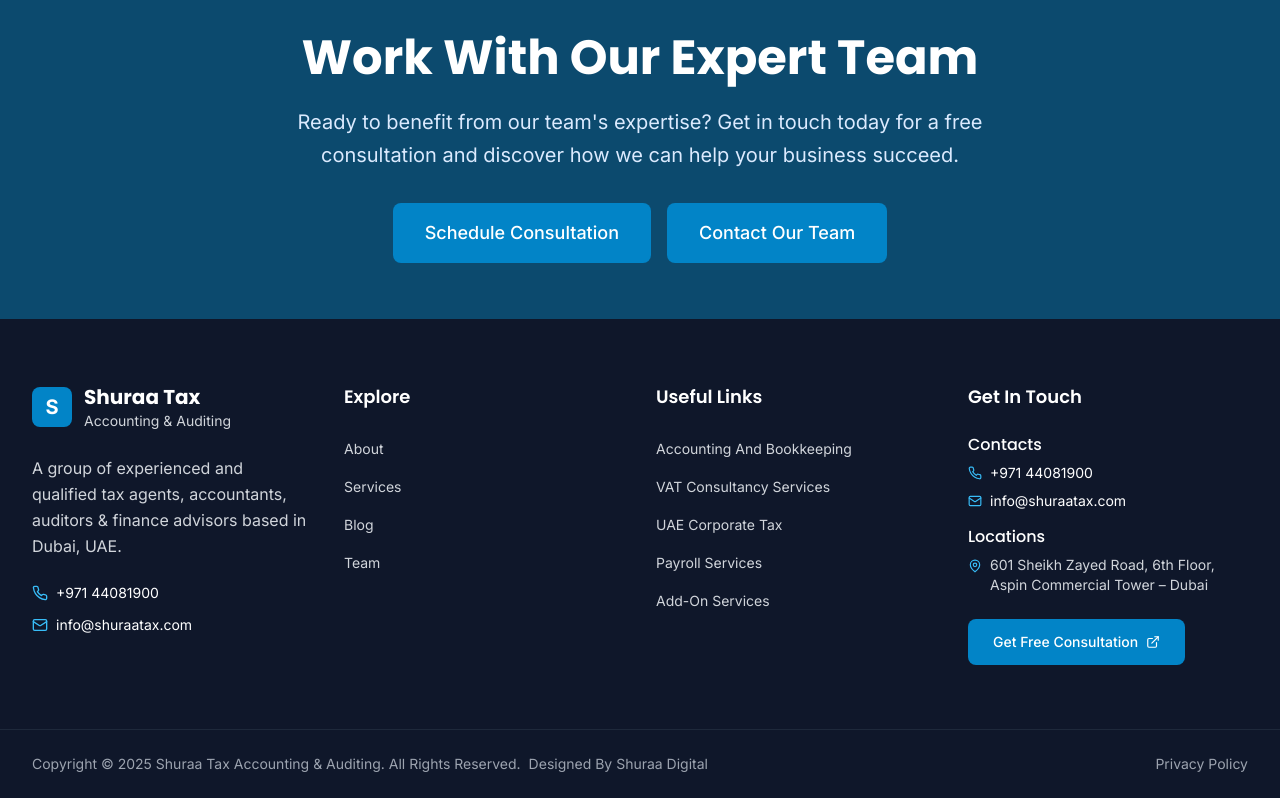
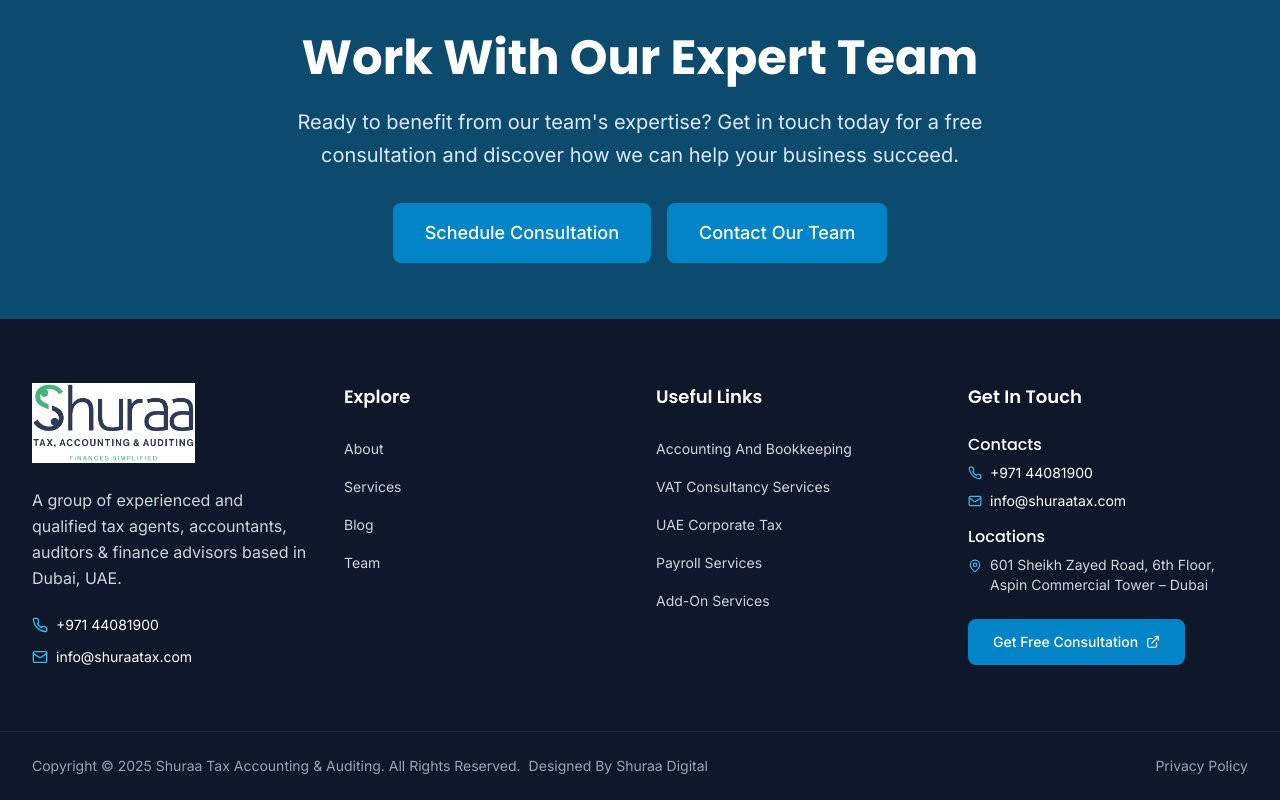
Before and after one commit to JatinMangla/shuraa-website-Assignment, a React (Vite) app: page /team in a window 1280 px wide. Shown: the part 5043-5843 px from the top of the page. Built offline with nearby package versions, Linux system fonts and the light colour scheme.

Commit message:
hot fix some UI css

```diff
--- a/src/components/layout/Footer.jsx
+++ b/src/components/layout/Footer.jsx
@@ -22,13 +22,19 @@
           {/* Company Info */}
           <div className="lg:col-span-1">
             <Link to="/" className="flex items-center space-x-3 mb-6">
-              <div className="w-10 h-10 bg-primary-600 rounded-lg flex items-center justify-center">
+              {/* <div className="w-10 h-10 bg-primary-600 rounded-lg flex items-center justify-center">
                 <span className="text-white font-bold text-xl">S</span>
               </div>
               <div>
                 <h3 className="text-xl font-bold">{siteData.company.name}</h3>
                 <p className="text-sm text-gray-300">Accounting & Auditing</p>
-              </div>
+              </div> */}
+
+               <img
+                src='./shuraa_tax_logo.webp'
+                alt={'loading...'}
+                className=" w-45 h-20 object-cover transition-transform duration-300 group-hover:scale-105 bg-transparent"
+              />
             </Link>
 
             <p className="text-gray-300 mb-6 leading-relaxed">
--- a/src/components/sections/Hero.jsx
+++ b/src/components/sections/Hero.jsx
@@ -20,7 +20,7 @@
   }
 
   return (
-    <section className="relative min-h-screen flex items-center gradient-bg overflow-hidden py-3">
+    <section className="relative min-h-screen flex items-center gradient-bg overflow-hidden py-5">
       {/* Background Pattern */}
       <div
         className="absolute inset-0 opacity-30"
@@ -96,7 +96,7 @@
             transition={{ duration: 0.8, delay: 0.2 }}
             className="relative"
           >
-            <div className="relative">
+            <div className="relative mb-16">
               {/* Placeholder for hero image */}
               <div className="bg-white/10 backdrop-blur-sm rounded-2xl p-8 border border-white/20">
                 <div className="space-y-6">
```
Also changed, not shown: index.html (+12 -4 lines).
